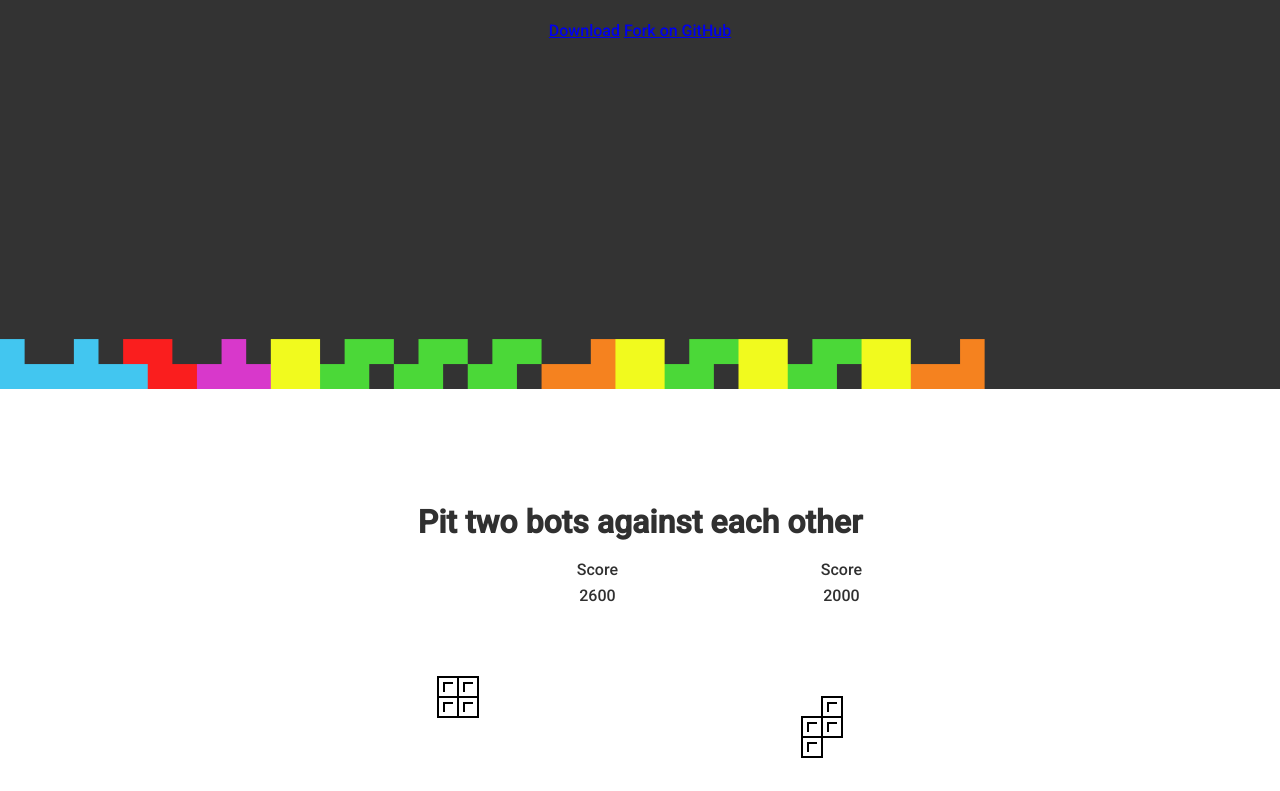
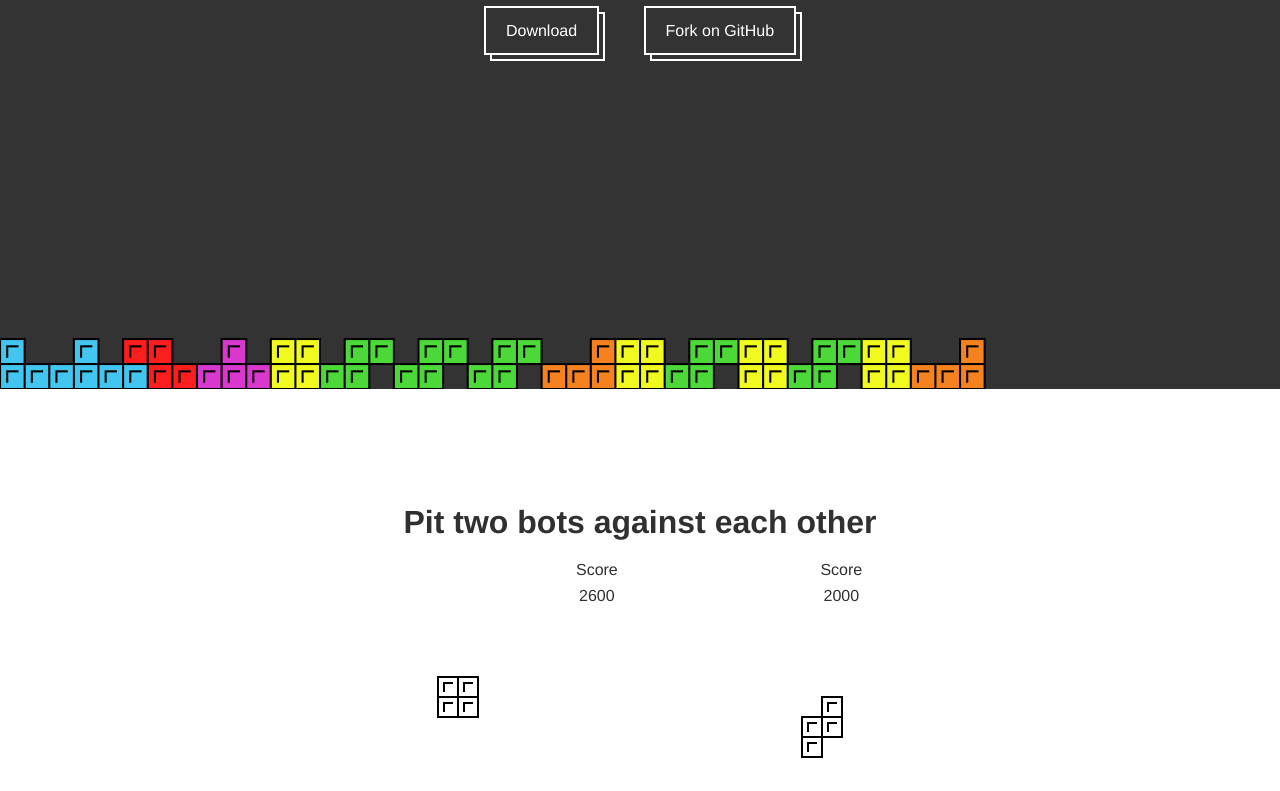
Before and after one commit to Aerolab/blockrain.js, a website: page index.html in a window 1280 px wide. Shown: the part 411-1202 px from the top of the page. Drawn offline with Linux system fonts and the light colour scheme.

Commit message:
progress

```diff
--- a/assets/css/_hero.scss
+++ b/assets/css/_hero.scss
@@ -16,6 +16,7 @@
   h1 {
     font-size: 60px;
     margin: 0;
+    font-family: "Play";
   }
 }
 
@@ -27,3 +28,25 @@
   bottom: 0;
   z-index: 0;
 }
+
+.btn {
+  border: 2px solid #fff;
+  color: #fff;
+  display: inline-block;
+  padding: 10px 20px;
+  text-decoration: none;
+  position: relative;
+  background: #333;
+  margin: 0 20px;
+
+  &:after {
+    content: "";
+    position: absolute;
+    z-index: -1;
+    width: 100%;
+    height: 100%;
+    border: 2px solid #fff;
+    bottom: -8px;
+    right: -8px;
+  }
+}
--- a/assets/css/style.scss
+++ b/assets/css/style.scss
@@ -2,7 +2,8 @@ html, body {
   background: white;
   padding: 0;
   margin: 0;
-  font-family: "Roboto", "Arial", sans-serif;
+  font-family: "Helvetica Neue", "Arial", sans-serif;
+  font-weight: normal;
   line-height: 160%;
   font-size: 16px;
   color: #303030;
--- a/index.html
+++ b/index.html
@@ -3,8 +3,7 @@
 <head>
   <meta charset="utf-8" />
   <title>Blockrain.js - A tetris game in HTML5 + Javascript (with autoplay!)</title>
-  <link href='http://fonts.googleapis.com/css?family=Orbitron:400,900,700,500' rel='stylesheet' type='text/css'>
-  <link href='http://fonts.googleapis.com/css?family=Roboto:500' rel='stylesheet' type='text/css'>
+  <link href='http://fonts.googleapis.com/css?family=Play:400,700' rel='stylesheet' type='text/css'>
   <link rel="stylesheet" href="assets/css/style.css">
 
 </head>
@@ -62,7 +61,7 @@
     speed: 10,
     autoBlockWidth: true,
     autoBlockSize: 25,
-    theme: 'modern'
+    theme: 'retro'
   });
 
   $('#tetris-versus-1, #tetris-versus-2').tetris({
```
Also changed, not shown: assets/css/style.css, 1 other file.
